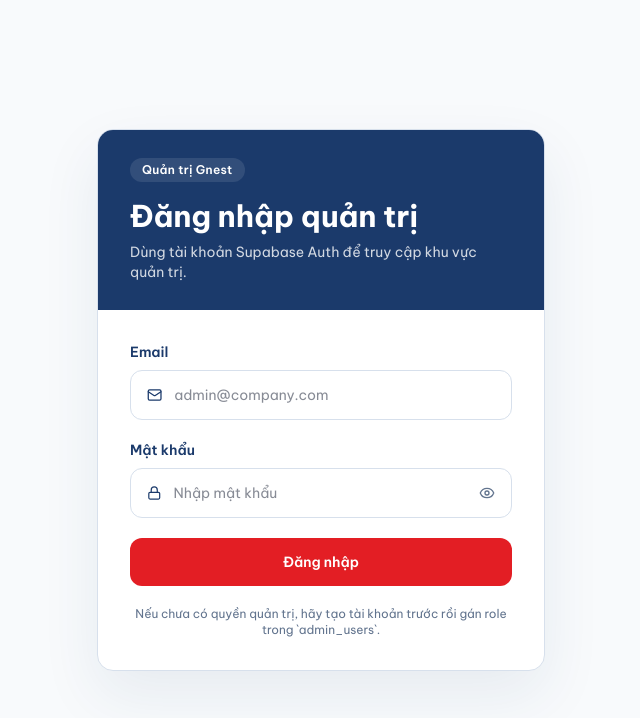
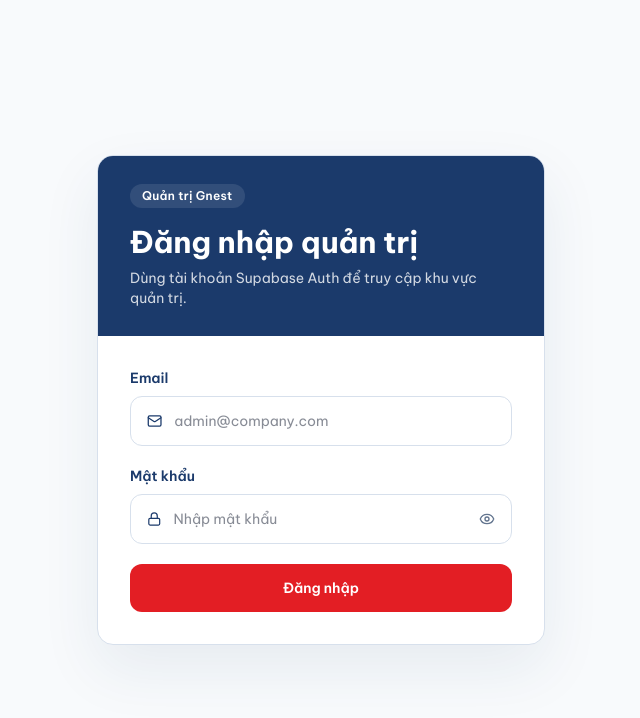
Before and after one commit to toilagatau234/Gnest-Website, a Next.js app: page /admin/login in a window 1280 px wide. Shown: the top 718 px of the page, without its empty margins (319-959 px from the left). Built offline with nearby package versions, Linux system fonts and the light colour scheme; no server answers; the database is empty.

Commit message:
feat: add AdminLoginForm component for authentication

```diff
--- a/components/admin/AdminLoginForm.tsx
+++ b/components/admin/AdminLoginForm.tsx
@@ -120,10 +120,6 @@ export function AdminLoginForm() {
                 )}
               </button>
             </form>
-
-            <p className="mt-5 text-center text-xs text-slate-500">
-              Nếu chưa có quyền quản trị, hãy tạo tài khoản trước rồi gán role trong `admin_users`.
-            </p>
           </div>
         </div>
       </div>
```
